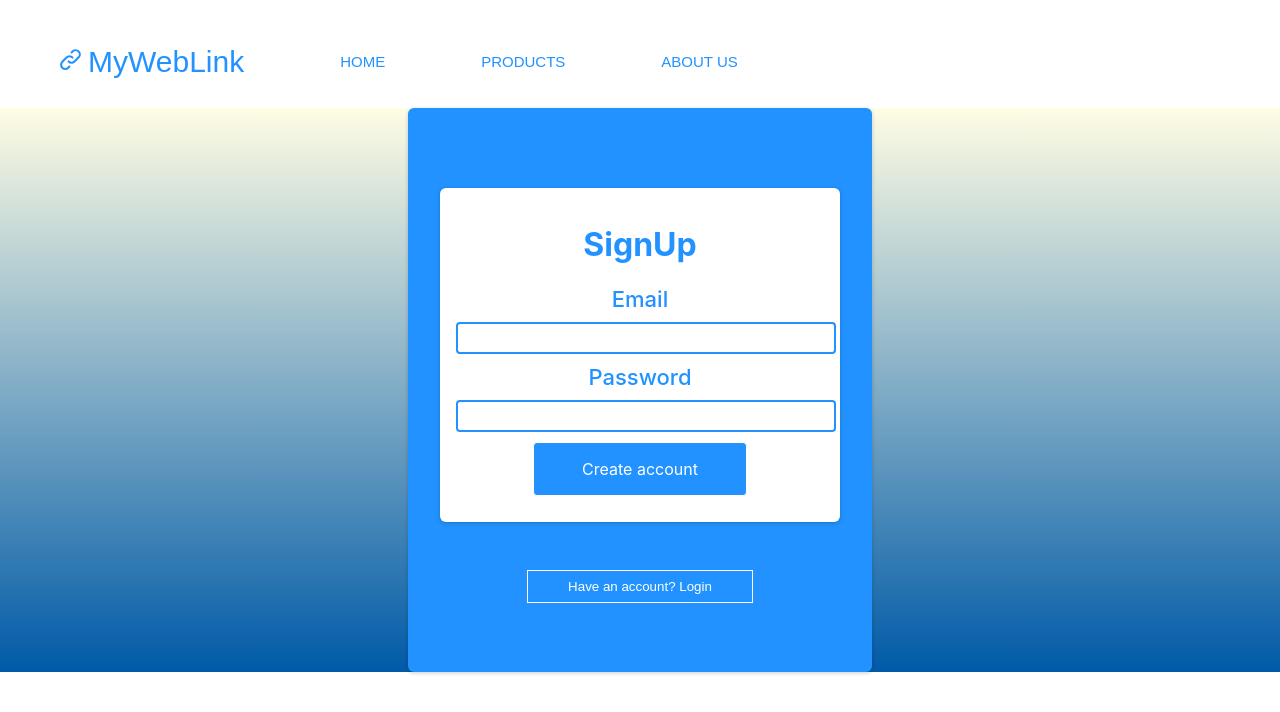
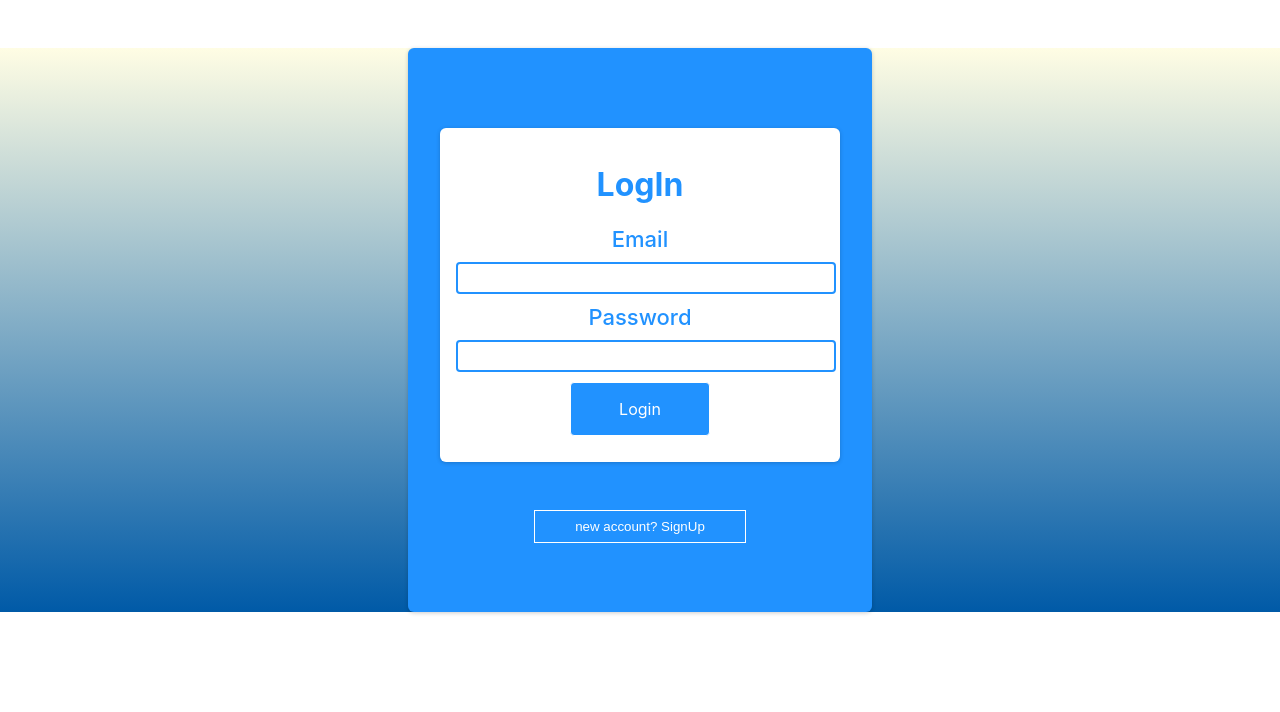
Before and after one commit to lakshmanK1/EXPENSE-TRACKER, a React (Create React App) app: page /loginpage in a window 1280 px wide. Shown: the top 712 px of the page. Built offline with nearby package versions, Linux system fonts and the light colour scheme.

Commit message:
created Login page and authcontext

```diff
--- a/package.json
+++ b/package.json
@@ -9,6 +9,7 @@
     "react": "^18.2.0",
     "react-dom": "^18.2.0",
     "react-icons": "^4.6.0",
+    "react-router-dom": "^6.4.3",
     "react-scripts": "5.0.1",
     "styled-components": "^5.3.6",
     "web-vitals": "^2.1.4"
--- a/src/App.js
+++ b/src/App.js
@@ -1,11 +1,16 @@
 import React from "react";
 import SignUpPage from "./Components/Authentication/SignUpPage";
+import { Routes, Route } from "react-router-dom";
+import LogInPage from "./Components/Authentication/LogInPage";
 
 
 function App() {
   return (
     <React.Fragment>
-      <SignUpPage/>
+      <Routes>
+        <Route path="/" element={<SignUpPage/>} exact/>
+        <Route path="/loginpage" element={<LogInPage/>} exact/>
+      </Routes>
     </React.Fragment>
   );
 }
--- a/src/Components/Authentication/LogInForm.js
+++ b/src/Components/Authentication/LogInForm.js
@@ -1,32 +1,28 @@
-import React,{useState,useRef} from 'react'
+import React,{useContext, useRef} from 'react'
+import { Link } from 'react-router-dom';
+import { AuthenticationContext } from '../Store/AuthContext';
 
 // Styled components
 import {FormContainer, Form, Label, Input, Button, ToggleButton } from './AuthStyledComponents'
 
 
 
-function SignUpForm() {
-    const [isLogIn, setIsLogIn] = useState(true);
-    const [isLoading, setIsLoading] = useState(false);
+function LogInForm() {
 
     const userInputEmail = useRef();
     const userInputPassword = useRef();
 
-    const toggleButton = () => {
-        setIsLogIn((toggle)=>!toggle);
-    }
+    const AuthCntx = useContext(AuthenticationContext);
+
 
     const handleFormSubmit = (e) => {
         e.preventDefault();
 
         const  enteredEmail = userInputEmail.current.value;
         const enteredPassword = userInputPassword.current.value;
-        let url;
-        if(isLogIn){
-            url = 'https://identitytoolkit.googleapis.com/v1/accounts:signInWithPassword?key=AIzaSyB8PZ7dyMV1RlPAiConsdPAQszUAEsecfI';
-        }else{
-            url = 'https://identitytoolkit.googleapis.com/v1/accounts:signUp?key=AIzaSyB8PZ7dyMV1RlPAiConsdPAQszUAEsecfI';
-        }
+
+        let url = 'https://identitytoolkit.googleapis.com/v1/accounts:signInWithPassword?key=AIzaSyB8PZ7dyMV1RlPAiConsdPAQszUAEsecfI';
+
         fetch(url,{
             method:"POST",
             body:JSON.stringify({
@@ -38,7 +34,7 @@ function SignUpForm() {
                 'Content-Type' : 'application/json'
             }
         }).then((res)=>{
-            setIsLoading(false);
+
             if(res.ok){
                 return res.json();
             }else{
@@ -49,9 +45,9 @@ function SignUpForm() {
                     }
                 })
             }
-        }).then((res)=>{
-            console.log(res);
-            console.log("User Sucessfully logged in")
+        }).then((data)=>{
+            console.log(data);
+            AuthCntx.LogIn(data.idToken);
         }).catch((err)=>{
             console.log(err);
         })
@@ -61,19 +57,19 @@ function SignUpForm() {
     <FormContainer>
     <Form onSubmit={handleFormSubmit}>
        <h1 style={{ textAlign: "center", color: "#2192FF" }}>
-        {isLogIn ? "Login" : "Signup"}
+        LogIn
       </h1>
         <Label htmlFor='email'>Email</Label>
         <Input type='email' id='email' ref={userInputEmail} required/>
 
         <Label typeof='password'>Password</Label>
         <Input type='password' id='password' minLength='7' ref={userInputPassword} required/>
-        {!isLoading && (<Button>{isLogIn ? 'Login' : 'Create account'}</Button>)}
+        <Button>Login</Button>
     </Form>
-    <ToggleButton type='button' onClick={toggleButton}>{isLogIn ? 'create new account' : 'Have an account? Login'}</ToggleButton>
+    <Link to='/'><ToggleButton type='button' >new account? SignUp</ToggleButton></Link>
     </FormContainer>
 
   )
 }
 
-export default SignUpForm
+export default LogInForm
--- /dev/null
+++ b/src/Components/Authentication/LogInPage.js
@@ -0,0 +1,20 @@
+import React from 'react'
+import LogInForm from './LogInForm';
+
+//styled
+import { Wrapper } from './AuthStyledComponents';
+
+
+
+function LogInPage() {
+  return(
+    <>
+    <Wrapper>
+    <LogInForm/>
+    </Wrapper>
+    </>
+
+  );
+}
+
+export default LogInPage
--- a/src/Components/Authentication/SignUpForm.js
+++ b/src/Components/Authentication/SignUpForm.js
@@ -1,4 +1,5 @@
 import React,{useState,useRef} from 'react'
+import { Link } from 'react-router-dom';
 
 // Styled components
 import {FormContainer, Form, Label, Input, Button, ToggleButton } from './AuthStyledComponents'
@@ -32,13 +33,16 @@ function SignUpForm() {
                 'Content-Type' : 'application/json'
             }
         }).then((res)=>{
+            if(res.ok){
+                return res.json();
+            }else{
                 return res.json().then((data)=>{
-                console.log(data);
                     if(data && data.error && data.error.message){
                         let errMessage = "Authentication Failed, " + data.error.message;
                         throw new Error(errMessage);
                     }
                 })
+            }
         }).catch((err)=>{
             console.log(err);
         })
@@ -57,7 +61,7 @@ function SignUpForm() {
         <Input type='password' id='password' minLength='7' ref={userInputPassword} required/>
         <Button>Create account</Button>
     </Form>
-    <ToggleButton type='button' onClick={toggleButton}>Have an account? Login</ToggleButton>
+    <Link to='/loginpage'><ToggleButton type='button'>Have an account? Login</ToggleButton></Link>
     </FormContainer>
 
   )
--- /dev/null
+++ b/src/Components/Store/AuthContext.js
@@ -0,0 +1,36 @@
+import React, { useState } from "react"
+
+export const AuthenticationContext = React.createContext({
+    token:'',
+    isLoggedIn : false,
+    LogIn:(token)=>{},
+    LogOut:()=>{}
+})
+
+const AuthenticationContextProvider = (props) => {
+    const [token, setToken] = useState('');
+
+    const UserLoggedIn = !!token;
+
+    const handleLogIn = (token) =>{
+        setToken(token);
+    }
+
+    const handleLogOut = () => {
+        setToken(null);
+    }
+
+    const ContextValues = {
+        token:token,
+        isLoggedIn:UserLoggedIn,
+        LogIn:handleLogIn,
+        LogOut:handleLogOut
+    }
+
+    return(
+        <AuthenticationContext.Provider value={ContextValues}>
+            {props.children}
+        </AuthenticationContext.Provider>
+    );
+}
+export default AuthenticationContextProvider
```
Also changed, not shown: src/Components/Pages/WelcomePage.js (added, +9 -0 lines), src/index.js (+7 -1 lines), 1 other file (tests, documents, lock files or other folders). Lines whose indentation alone changed are shown as unchanged.
